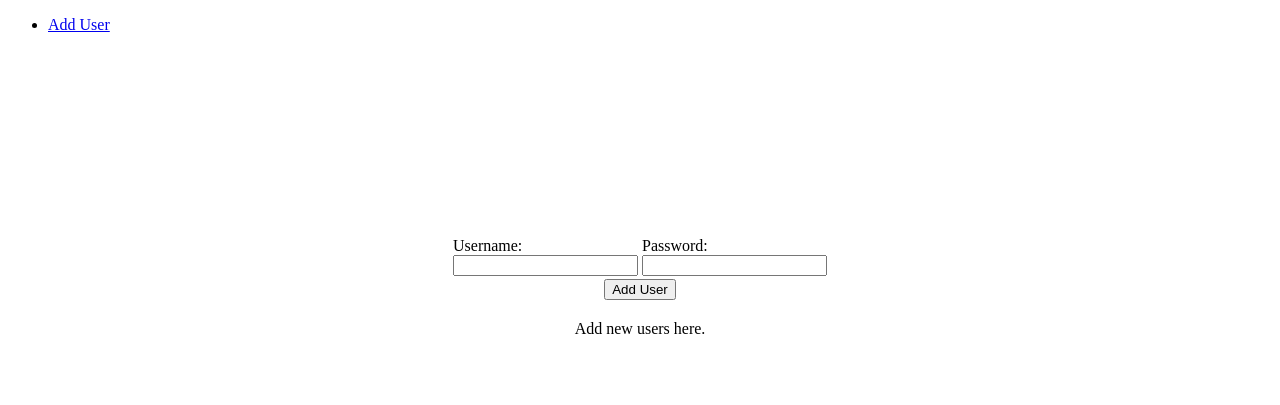
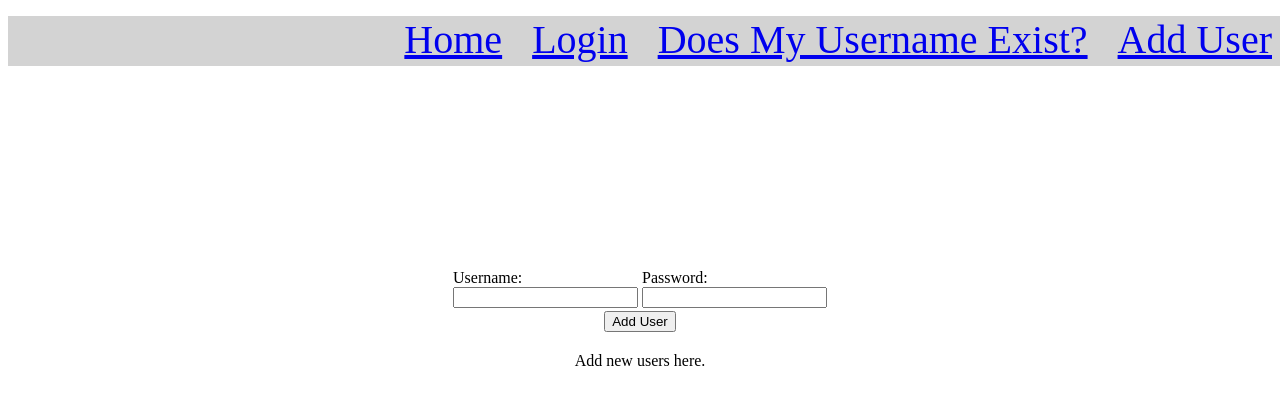
Before and after one commit to J-Mara/Cyber_Final, a Flask app: page /add-user in a window 1280 px wide. Shown: the top 405 px of the page. Run offline with Flask 2, Linux system fonts and the light colour scheme.

Commit message:
header added. Looks ok, needs work.

```diff
--- a/flaskr/static/base.css
+++ b/flaskr/static/base.css
@@ -2,3 +2,23 @@
     display: flex;
     justify-content: center;
 }
+
+#header {
+    width: 100%;
+    height: 50px;
+    background-color: lightgray;
+    padding-right: 30px;
+}
+
+#header li {
+    display: inline;
+    height: 50px;
+    font-size: 40px;
+    text-decoration: none;
+    margin-left: 30px;
+    float: right;
+}
+
+#header li:hover {
+    background-color: gray;
+}
--- a/flaskr/templates/base.html
+++ b/flaskr/templates/base.html
@@ -5,9 +5,12 @@
         {% block css %} {% endblock %}
         {% block javascript %} {% endblock %}
     </head>
-    <header>
-        <ul>
+    <header id="header">
+        <ul width="100%">
             <li><a href="{{ url_for('routes.add_user') }}">Add User</a></li>
+            <li><a href="{{ url_for('routes.check_username') }}">Does My Username Exist?</a></li>
+            <li><a href="{{ url_for('routes.login') }}">Login</a></li>
+            <li><a href="{{ url_for('routes.home') }}">Home</a></li>
         </ul>
     </header>
     <body>
```
